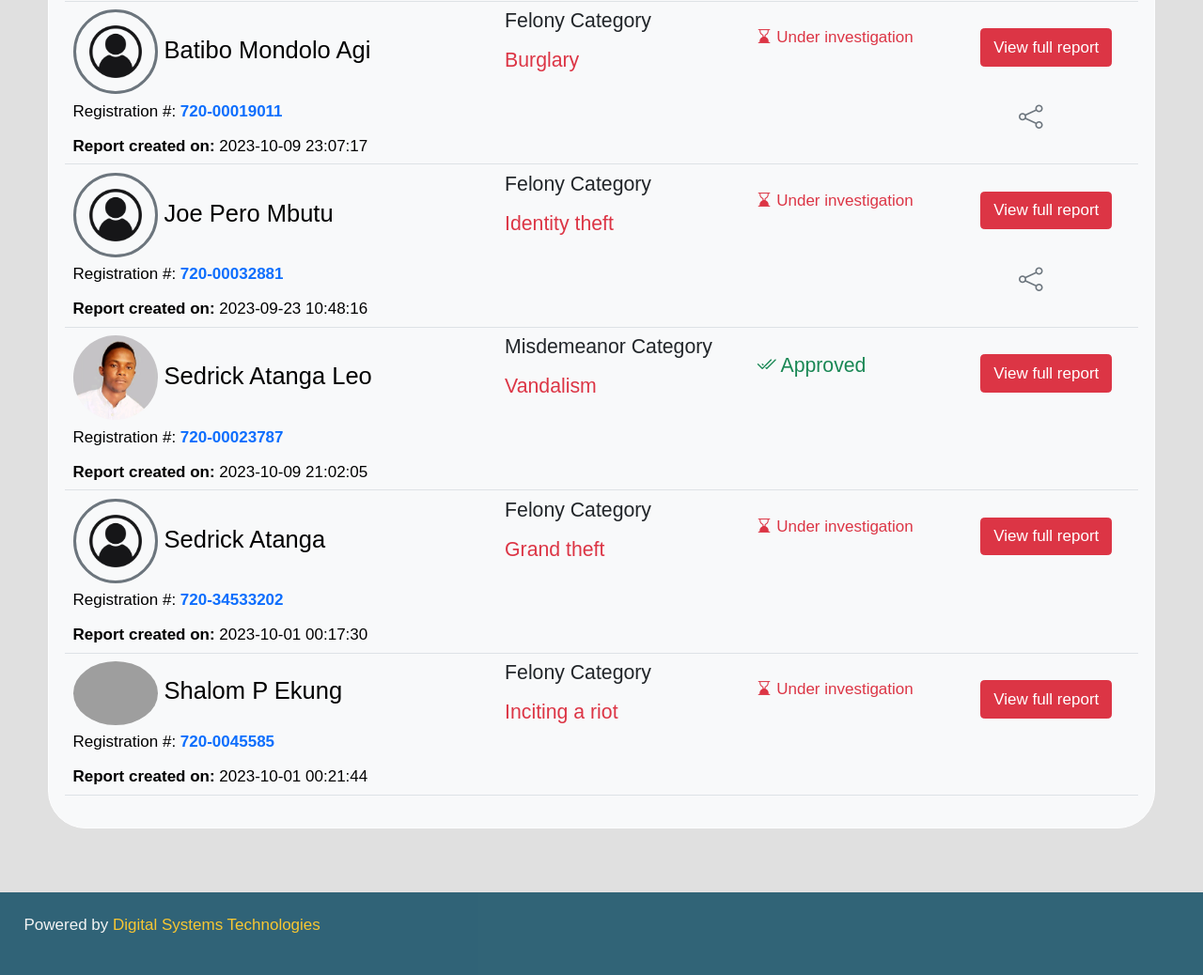
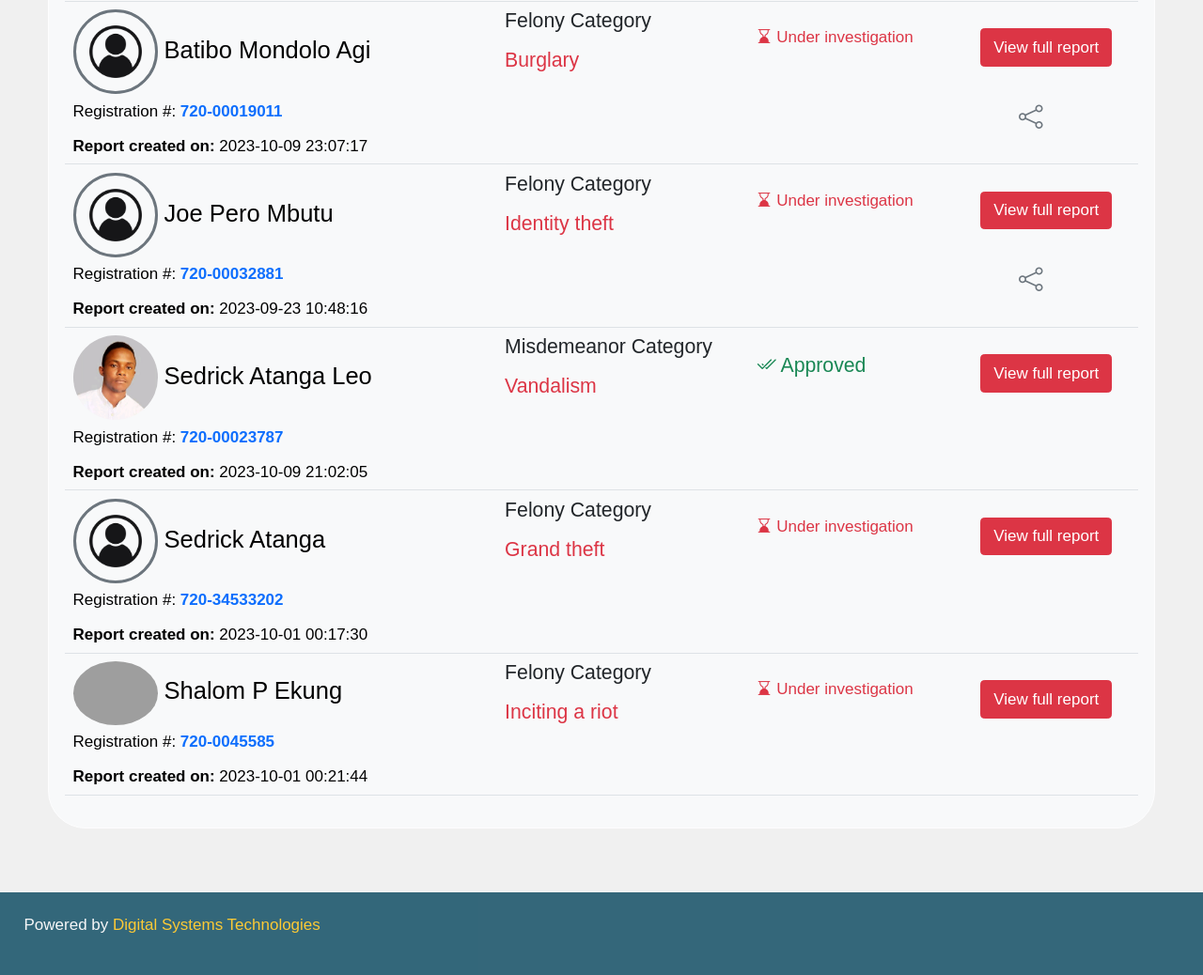
Before and after one commit to PaulEkung/Project-Sema, a PHP site: page /sup.dashboard.php in a window 1280 px wide. Shown: the part 1304-2342 px from the top of the page at 94% size. Run offline with PHP 8.4, Linux system fonts and the light colour scheme; a user stored in the database is signed in; data comes from the database, SQL or seed files in the repository; grey boxes are pictures that could not be loaded.

Commit message:
'Initial'

```diff
--- a/sup.dashboard.php
+++ b/sup.dashboard.php
@@ -29,7 +29,7 @@ require_once 'sessions.php';
 }
 
 body{
-    background: rgba(0, 0, 0, 0.12);
+    background: rgba(0, 0, 0, 0.06);
 }
 
 
```
